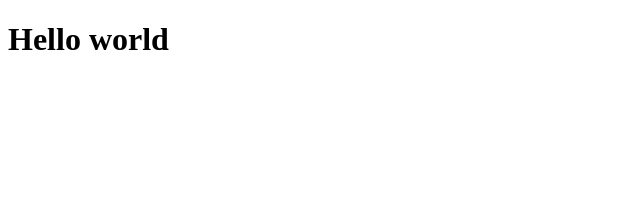
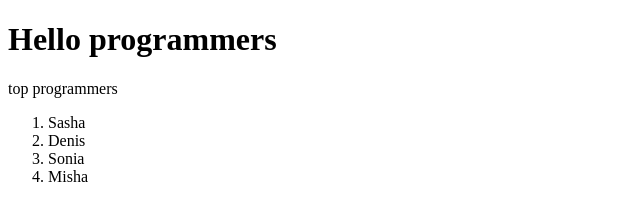
Before and after one commit to Soulfijio/soulfijio.github.io, a plain HTML site: page index.html in a window 1280 px wide. Shown: the whole page, without its empty margins (0-640 px from the left). Drawn offline with Linux system fonts and the light colour scheme.

Commit message:
Add files via upload

```diff
--- a/index.html
+++ b/index.html
@@ -7,7 +7,13 @@
   <title>web-pro</title>
 </head>
 <body>
-  <h1>Hello world</h1>
-
+  <h1>Hello programmers</h1>
+  <p>top programmers</p>
+  <ol>
+    <li>Sasha</li>
+    <li>Denis</li>
+    <li>Sonia</li>
+    <li>Misha</li>
+ </ol>
 </body>
 </html>
```
